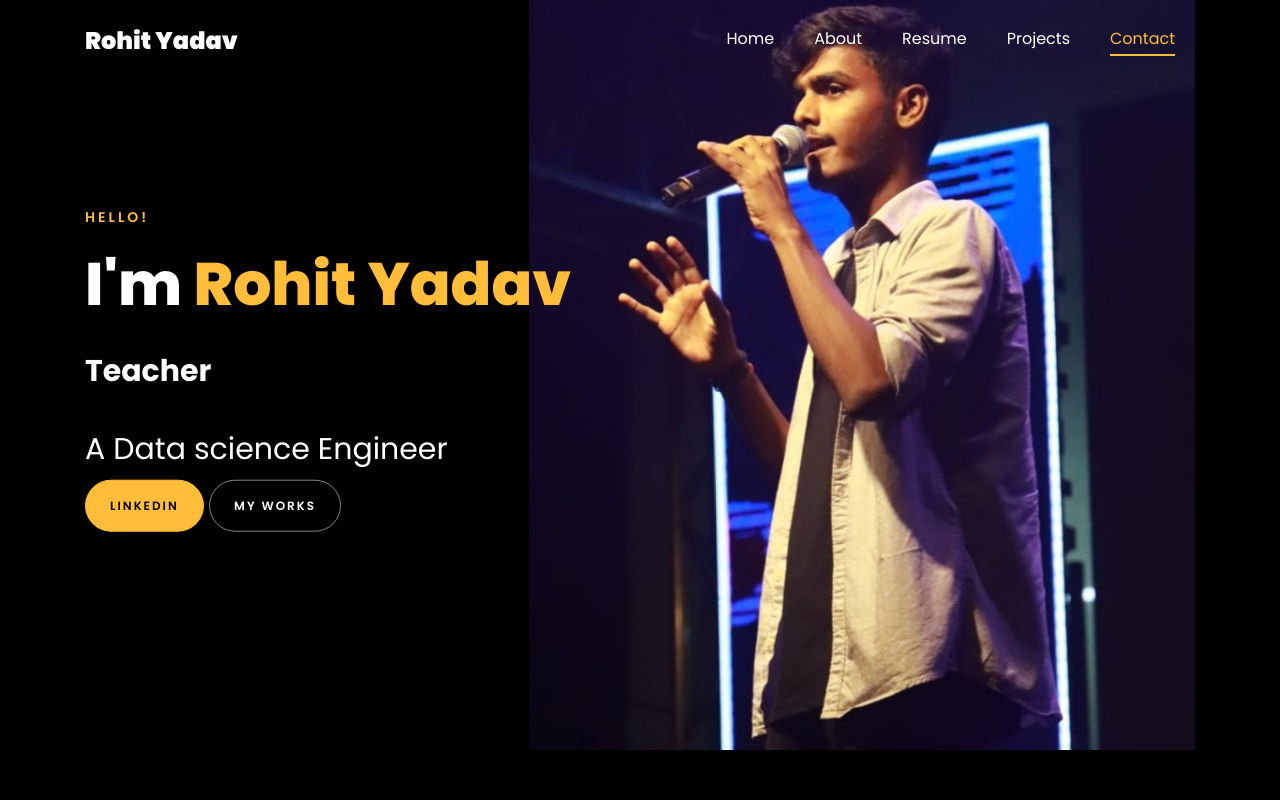
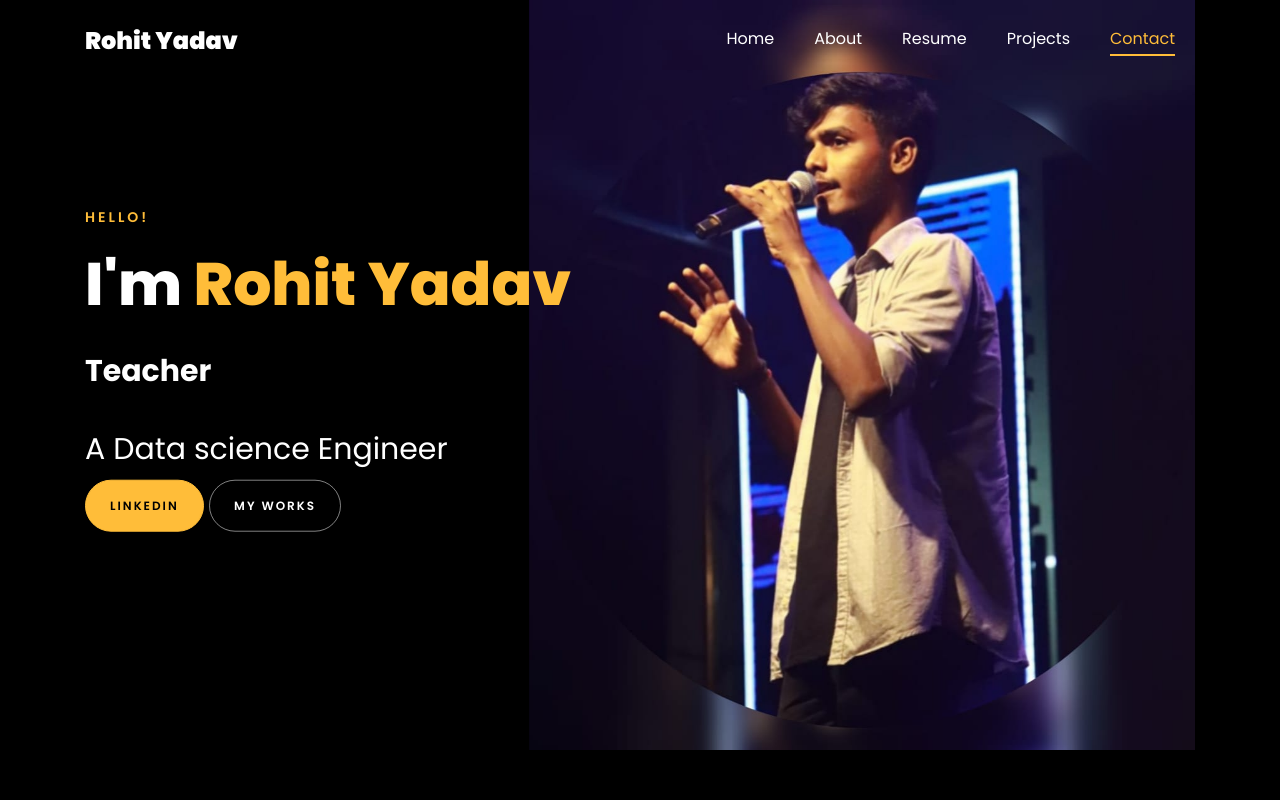
Before and after one commit to yadavrohit28/rohit.github.io, a plain HTML site: page index.html in a window 1280 px wide. Shown: the top 800 px of the page. Drawn offline with Linux system fonts and the light colour scheme; a web font is replaced by a local one.

Commit message:
index.html

```diff
--- a/index.html
+++ b/index.html
@@ -141,7 +141,7 @@
 	      	<div class="overlay"></div>
 	         <div class="container">
 	          <div class="row d-md-flex no-gutters slider-text align-items-end justify-content-end" data-scrollax-parent="true">
-	          	<div class="one-third js-fullheight order-md-last img" style="background-image:url('images/bg_1.png');">
+	          	<div class="one-third js-fullheight order-md-last img" style="background-image:url('images/rohit5.jpeg');">
 	          	 <div class="overlay"></div>
 	          	</div>
 		          <div class="one-forth d-flex  align-items-center ftco-animate" data-scrollax=" properties: { translateY: '70%' }">
```
